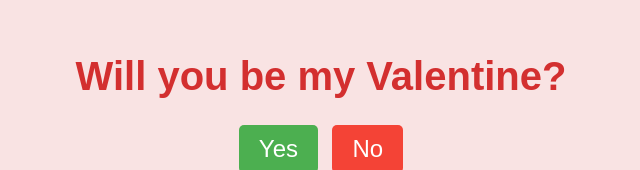
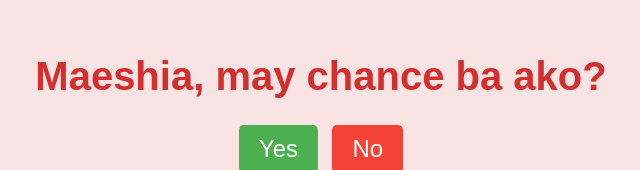
Before and after one commit to KingLord2627/Maeshia-may-chance-kaya, a plain HTML site: page index.html in a window 1280 px wide. Shown: the part 138-308 px from the top of the page, without its empty margins (319-959 px from the left). Drawn offline with Linux system fonts and the light colour scheme.

Commit message:
Update index.html
Question changes

```diff
--- a/index.html
+++ b/index.html
@@ -8,7 +8,7 @@
 </head>
 <body>
     <div class="container">
-        <h1>Will you be my Valentine?</h1>
+        <h1>Maeshia, may chance ba ako?</h1>
         <div class="buttons">
             <button class="yes-button" onclick="handleYesClick()">Yes</button>
             <button class="no-button" onclick="handleNoClick()">No</button>
```
